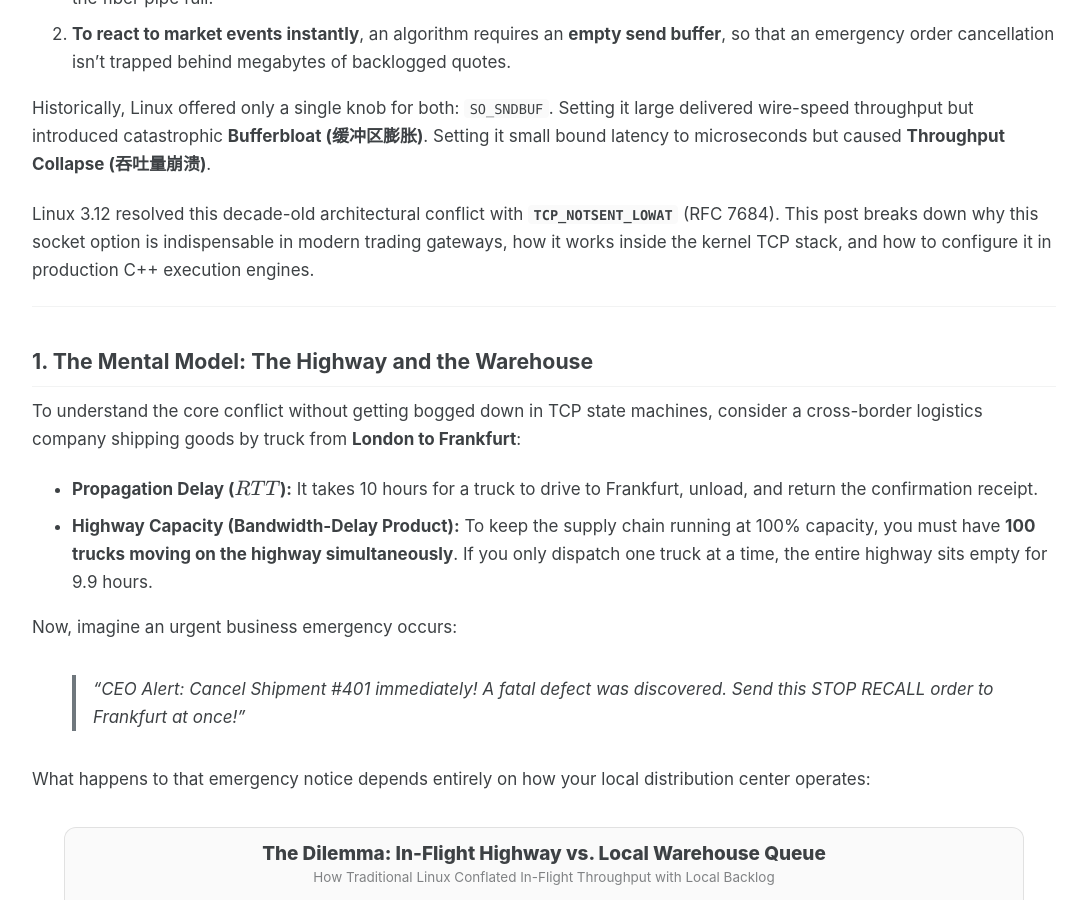
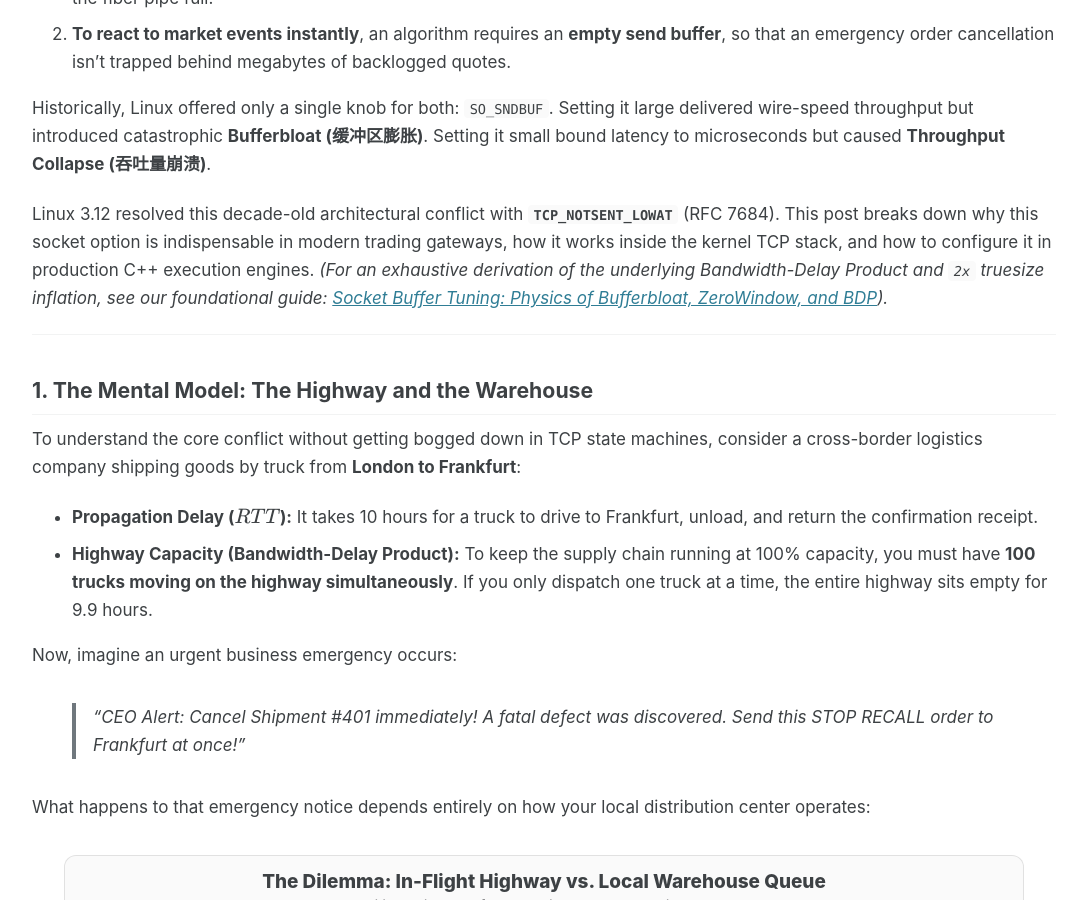
Before and after one commit to marsset/marsset.github.io, a Jekyll site: the page built from _posts/2026-11-08-tcp-notsent-lowat.markdown, in a window 1280 px wide and 900 px high, scrolled down 350 px. Shown: the whole window, without its empty margins (96-1183 px from the left). Built offline with Jekyll 4.4.1, drawn with Linux system fonts in a browser that asks for light colours; cached includes are drawn as plain includes; formulas are drawn with MathJax 3.

Commit message:
docs: cross-reference socket buffer tuning with TCP_NOTSENT_LOWAT post

```diff
--- a/_posts/2026-11-08-socket-buffer-tuning.markdown
+++ b/_posts/2026-11-08-socket-buffer-tuning.markdown
@@ -397,7 +397,7 @@ $$
 
 On high-bandwidth WAN connections (such as Frankfurt to London, BDP $\approx 5\,\text{MB}$), setting `SO_SNDBUF` small causes throughput collapse because the sliding window cannot expand to fill the pipe. However, setting `SO_SNDBUF` large exposes the application to bufferbloat during microbursts.
 
-Linux 3.12 resolved this trade-off with the introduction of **`TCP_NOTSENT_LOWAT`** (RFC 7684).
+Linux 3.12 resolved this trade-off with the introduction of **`TCP_NOTSENT_LOWAT`** (RFC 7684). *(For a dedicated mental model and kernel source walk-through, see our companion post: [TCP_NOTSENT_LOWAT: Decoupling Network Throughput from Queuing Latency](/system/2026/11/08/tcp-notsent-lowat.html)).*
 
 ### How `TCP_NOTSENT_LOWAT` Works
 
--- a/_posts/2026-11-08-tcp-notsent-lowat.markdown
+++ b/_posts/2026-11-08-tcp-notsent-lowat.markdown
@@ -15,7 +15,7 @@ In high-throughput, low-latency financial systems—such as cross-region order r
 
 Historically, Linux offered only a single knob for both: `SO_SNDBUF`. Setting it large delivered wire-speed throughput but introduced catastrophic **Bufferbloat (缓冲区膨胀)**. Setting it small bound latency to microseconds but caused **Throughput Collapse (吞吐量崩溃)**.
 
-Linux 3.12 resolved this decade-old architectural conflict with **`TCP_NOTSENT_LOWAT`** (RFC 7684). This post breaks down why this socket option is indispensable in modern trading gateways, how it works inside the kernel TCP stack, and how to configure it in production C++ execution engines.
+Linux 3.12 resolved this decade-old architectural conflict with **`TCP_NOTSENT_LOWAT`** (RFC 7684). This post breaks down why this socket option is indispensable in modern trading gateways, how it works inside the kernel TCP stack, and how to configure it in production C++ execution engines. *(For an exhaustive derivation of the underlying Bandwidth-Delay Product and `2x` truesize inflation, see our foundational guide: [Socket Buffer Tuning: Physics of Bufferbloat, ZeroWindow, and BDP](/system/2026/11/08/socket-buffer-tuning.html)).*
 
 ---
 
```
